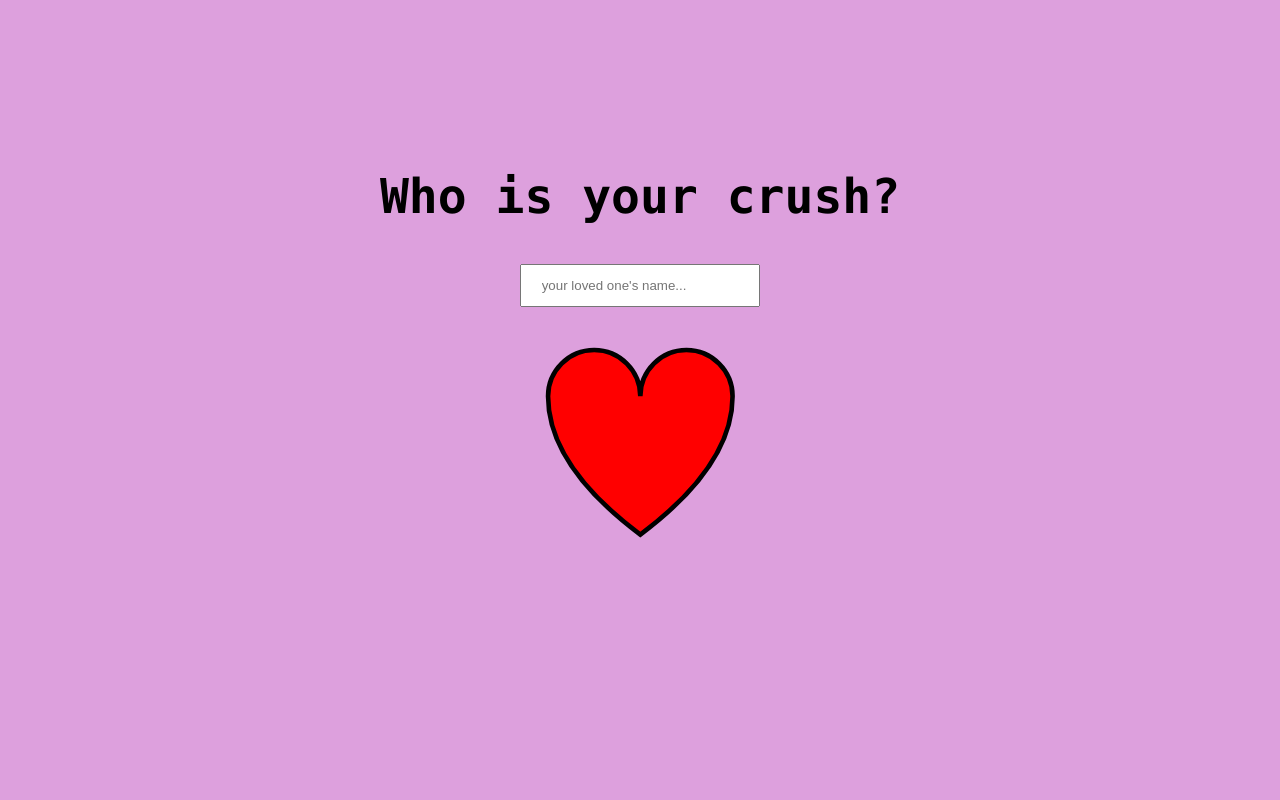
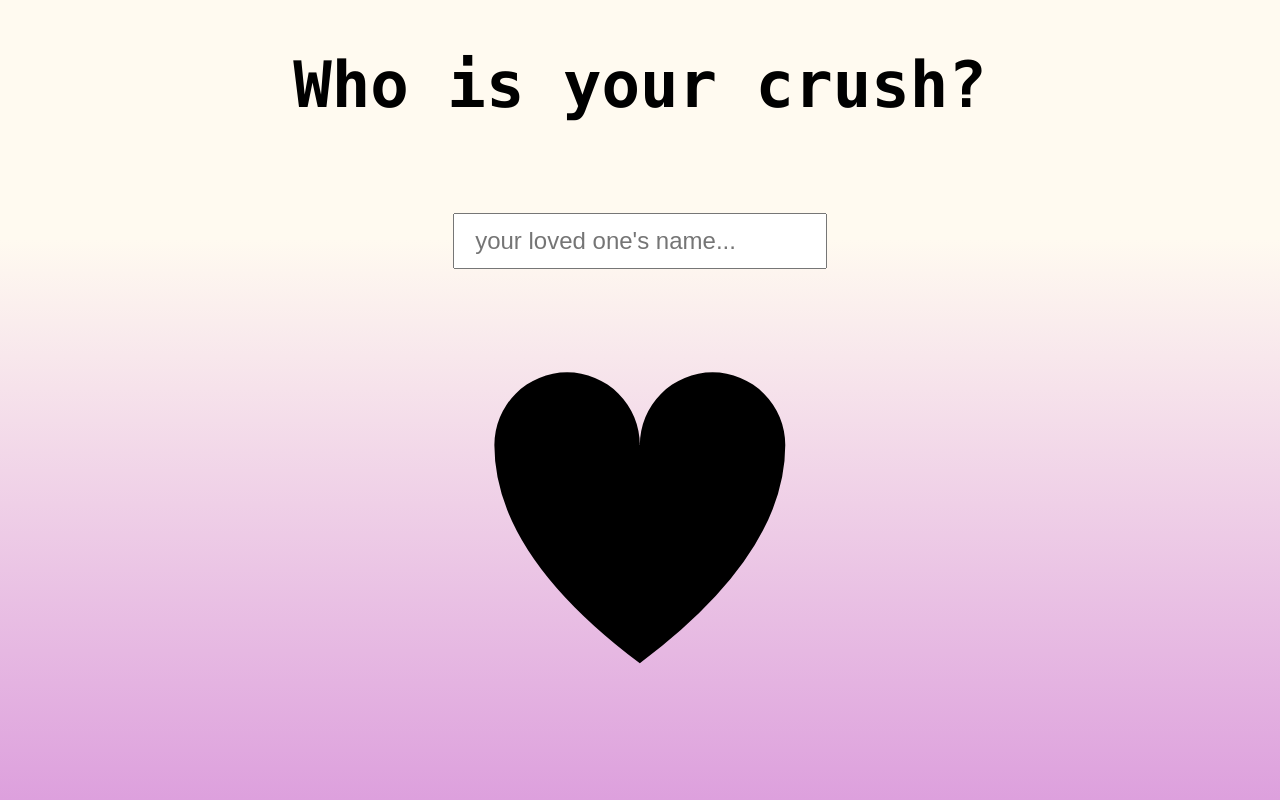
Before and after one commit to Hladgerd/javascript-game, a Flask app: page / in a window 1280 px wide. Run offline with Flask 2, Linux system fonts and the light colour scheme.

Commit message:
add gradient color style to flower svg

```diff
--- a/static/CSS/style.css
+++ b/static/CSS/style.css
@@ -2,11 +2,15 @@
     box-sizing: border-box;
 }
 
+html, body {
+    margin: 0;
+    height: 100%;
+}
+
 body {
     min-width: 400px;
-    background-color: plum;
+    background: linear-gradient(floralwhite 30%, plum);
     font-family: 'Consolas', 'Monaco', 'Bitstream Vera Sans Mono', monospace;
-
 }
 
 .container {
@@ -25,17 +29,22 @@ body {
     display: none;
 }
 
+.submit-text {
+    text-anchor: middle;
+    font: bold xx-small 'Consolas', 'Monaco', 'Bitstream Vera Sans Mono', monospace;
+}
+
 #main-header {
     text-align: center;
-    margin-top: 10rem;
-    font-size: 300%
-
+    margin-top: 3rem;
+    font-size: 400%;
 }
 
 #crush-input {
     width: 100%;
     padding: 12px 20px;
-    margin: 8px 0;
+    margin: 3rem 0;
+    font-size: 150%;
 }
 
 .heart:hover {
@@ -48,9 +57,14 @@ body {
     transform-origin: 50% 50%;
 }
 
+#restart-svg {
+    position: absolute;
+    left: 2%;
+    bottom: 8%;
+}
+
 #restart-heart {
-    position: absolute;
-    left: 0;
+    fill: red;
 }
 
 svg {
@@ -58,12 +72,15 @@ svg {
     margin: 5px;
 }
 
-path {
-    fill: red;
-    stroke: black;
-    stroke-width: 2px;
+.petal {
+    fill: url(#Gradient-petal);
+    stroke: yellowgreen;
 }
 
-.petal {
-    fill: yellow;
+.stop1 { stop-color: red; }
+.stop2 { stop-color: darkred;}
+.stop3 { stop-color: palevioletred; }
+
+#flower-center {
+    fill: black;
 }
```
